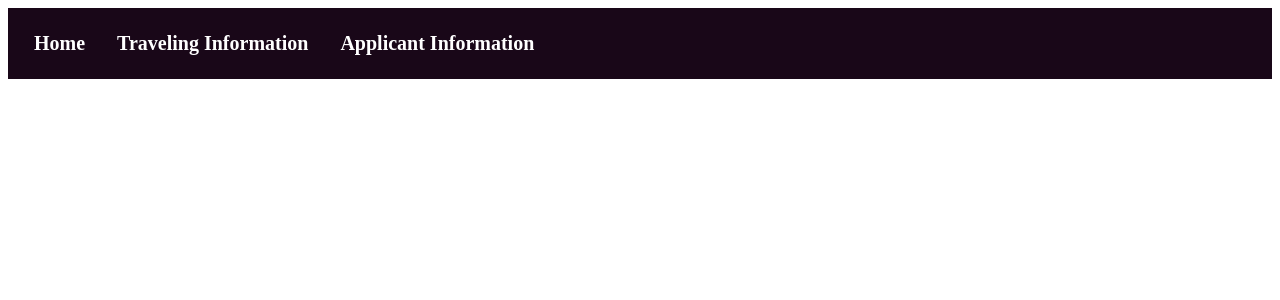
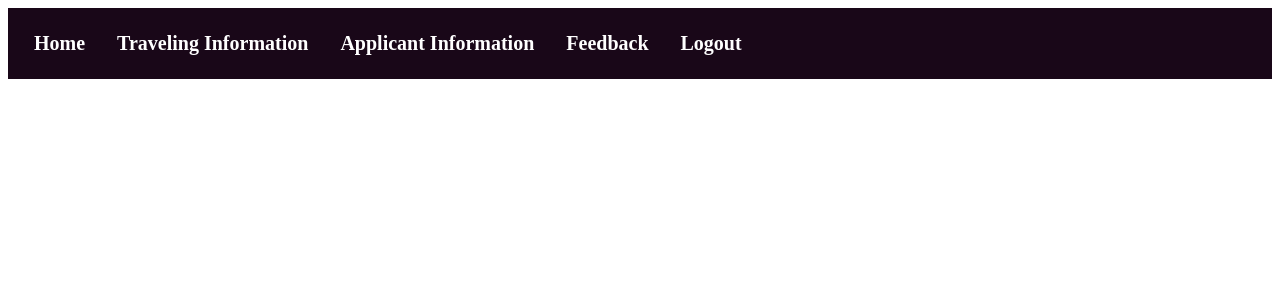
Before and after one commit to Nesma999/our-testing, a PHP site: page /navbar_user.php in a window 1280 px wide. Shown: the top 300 px of the page. Run offline with PHP 8.4, Linux system fonts and the light colour scheme.

Commit message:
Update navbar_user.php

```diff
--- a/navbar_user.php
+++ b/navbar_user.php
@@ -11,7 +11,11 @@
 
   <li><a href="traveling_information.php">Traveling Information</a></li>
   <li><a href="applicant_information.php">Applicant Information</a></li>
+  <li><a href="">Feedback</a></li>
+  <li><a href="logout.php">Logout</a></li>
+</ul>
 
+</body>
 
 
 </html>
```
